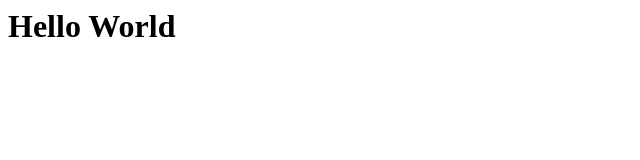
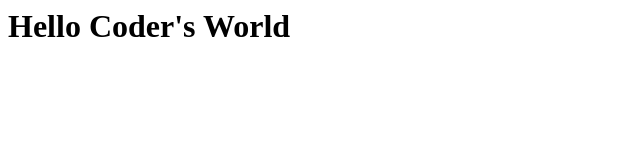
Before and after one commit to pragati020194/practiceSite, a plain HTML site: page index.html in a window 1280 px wide. Shown: the whole page, without its empty margins (0-640 px from the left). Drawn offline with Linux system fonts and the light colour scheme.

Commit message:
Pull change
Pull change

```diff
--- a/index.html
+++ b/index.html
@@ -1,3 +1,3 @@
 <h1>
-	Hello World
+	Hello Coder's World
 </h1>
```
